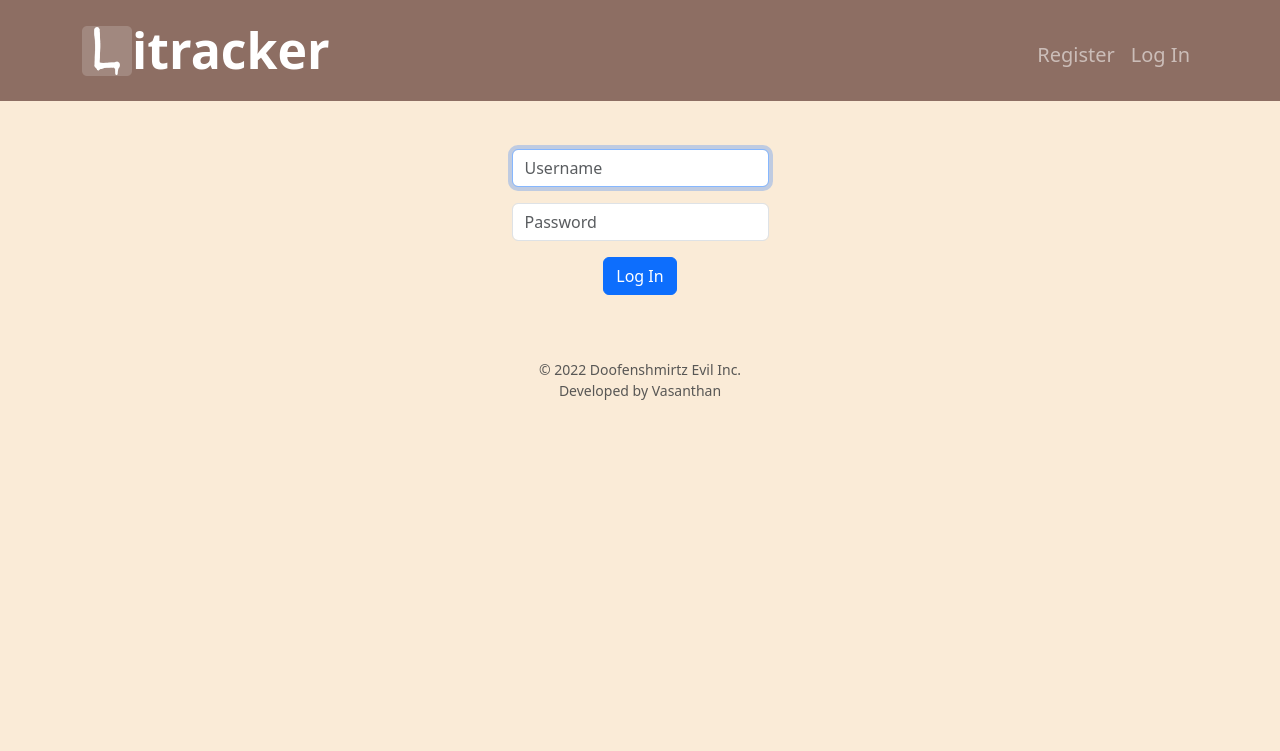
After one commit to srvasanthan33/CS50_Final_Project, a Flask app: page /login in a window 1280 px wide. The commit adds this page. Shown: the top 751 px of the page. Run offline with Flask 2, Linux system fonts and the light colour scheme; some libraries are stand-ins or nearby versions.

Commit message:
login page2

```diff
--- /dev/null
+++ b/requirements.txt
@@ -0,0 +1,4 @@
+cs50
+Flask
+Flask-Session
+requests
--- /dev/null
+++ b/static/styles.css
@@ -0,0 +1,22 @@
+body{
+    background-color: antiquewhite;
+}
+
+#header{
+    background-color:#8D6E63;
+}
+
+
+nav #nav_logo{
+    font-size: 50px;
+    font-weight: 700;
+}
+.logo{
+    display: flex;
+    align-items: center;
+}
+
+
+li .nav-link{
+    font-size: 20px;
+}
--- a/templates/layout.html
+++ b/templates/layout.html
@@ -14,7 +14,7 @@
 <body>
     <nav class="navbar navbar-expand navbar-dark" id ="header" >
         <div class="container">
-            <a class="navbar-brand" id ="nav_logo" href="#">
+            <a class="navbar-brand" id ="nav_logo" href="/">
                 <div class="logo">
                     <img src="/static/logo.png" alt="logo" width="50px" class="d-inline-block align-text-top">
                     itracker
@@ -24,7 +24,6 @@
 
             {% if session["user_id"] %}
             <ul class="navbar-nav">
-                <li class="nav-item"><a class="nav-link active" aria-current="page" href="#">Home</a></li>
                 <li class="nav-item"><a class="nav-link" aria-current="page" href="#">Add</a></li>
                 <li class="nav-item"><a class="nav-link" aria-current="page" href="#">Leaderboard</a></li>
                 <li class="nav-item"><a class="nav-link" aria-current="page" href="#">Logs</a></li>
--- /dev/null
+++ b/templates/login.html
@@ -0,0 +1,17 @@
+{% extends "layout.html" %}
+
+{% block title %}
+    Log In
+{% endblock %}
+
+{% block main %}
+    <form action="/login" method="post">
+        <div class="mb-3">
+            <input autocomplete="off" autofocus class="form-control mx-auto w-auto" id="username" name="username" placeholder="Username" type="text">
+        </div>
+        <div class="mb-3">
+            <input class="form-control mx-auto w-auto" id="password" name="password" placeholder="Password" type="password">
+        </div>
+        <button class="btn btn-primary" type="submit">Log In</button>
+    </form>
+{% endblock %}
```
Also changed, not shown: helpers.py (added, +35 -0 lines), templates/apology.html (added, +10 -0 lines), project.db (added), static/logo.png (added), 1 other file.
